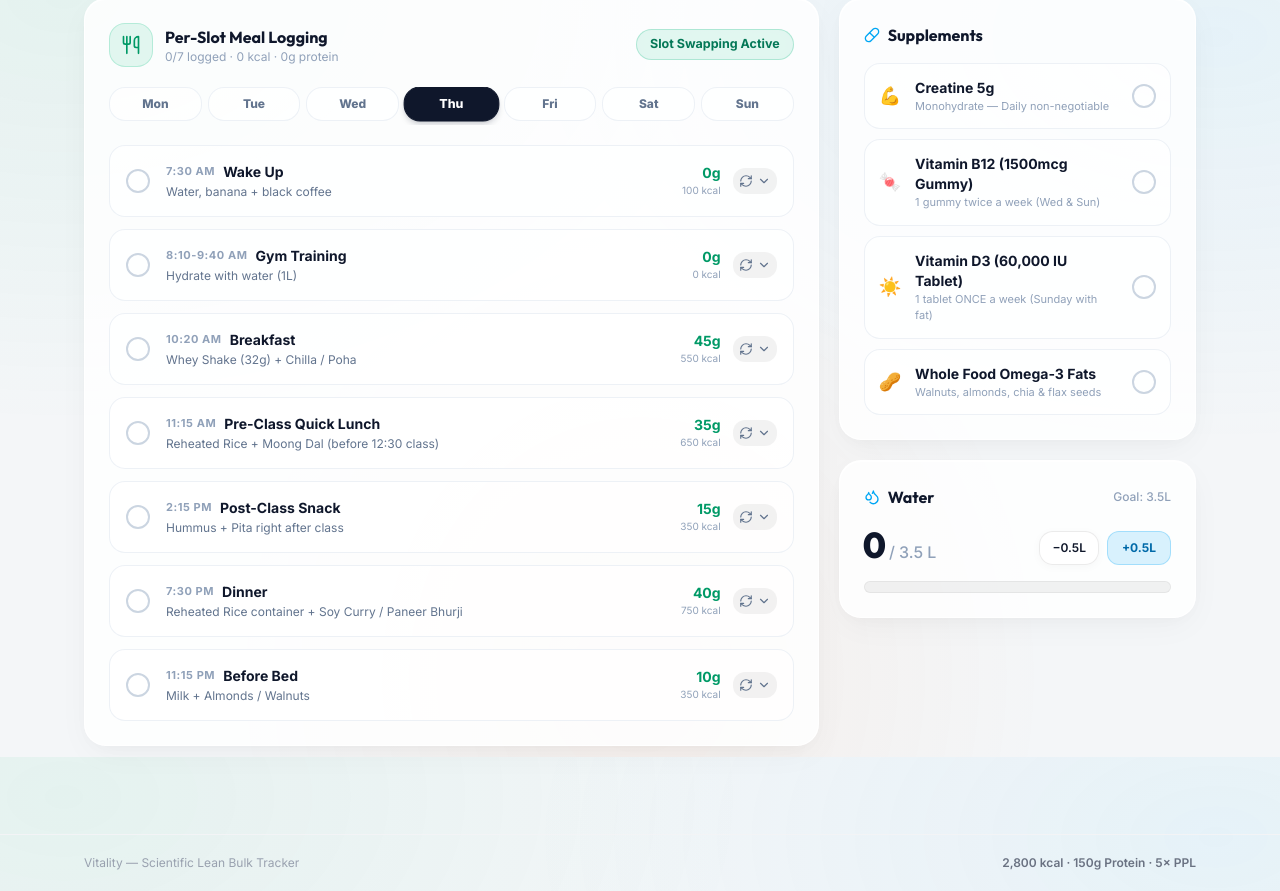
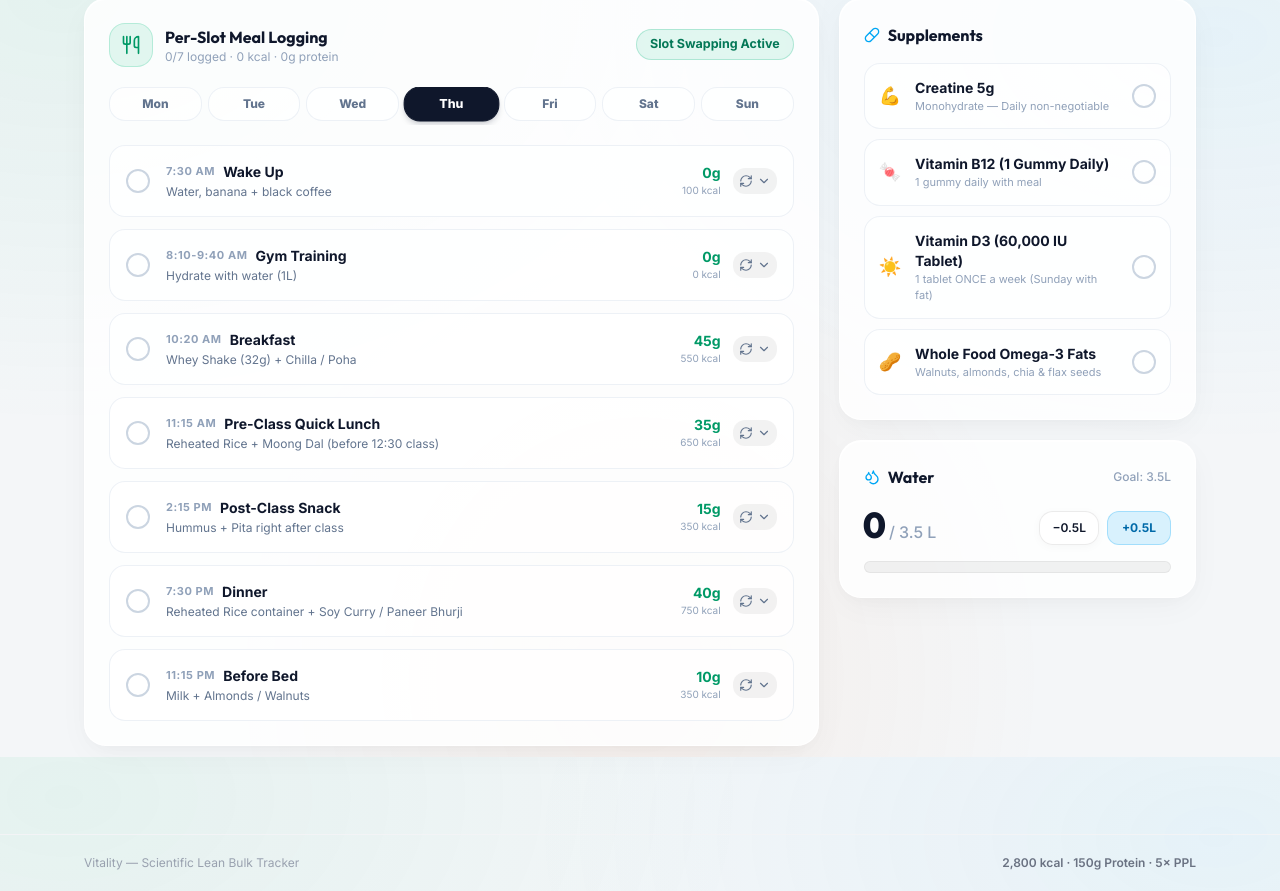
Before and after one commit to dhruv-1100/vitality, a React (Vite) app: page / in a window 1280 px wide. Shown: the part 843-1734 px from the top of the page. Built offline with nearby package versions, Linux system fonts and the light colour scheme; the HTML template or start-up script is replaced by a standard one.

Commit message:
Set Vitamin B12 schedule to 1 Gummy Daily in tracker and playbook

```diff
--- a/src/components/Dashboard.jsx
+++ b/src/components/Dashboard.jsx
@@ -431,7 +431,7 @@ export default function Dashboard({ setActiveTab, setSelectedRoutine }) {
             <div className="space-y-2.5">
               {[
                 { key: 'creatine', label: 'Creatine 5g', sub: 'Monohydrate — Daily non-negotiable', emoji: '💪' },
-                { key: 'b12', label: 'Vitamin B12 (1500mcg Gummy)', sub: '1 gummy twice a week (Wed & Sun)', emoji: '🍬' },
+                { key: 'b12', label: 'Vitamin B12 (1 Gummy Daily)', sub: '1 gummy daily with meal', emoji: '🍬' },
                 { key: 'd3', label: 'Vitamin D3 (60,000 IU Tablet)', sub: '1 tablet ONCE a week (Sunday with fat)', emoji: '☀️' },
                 { key: 'healthy_fats', label: 'Whole Food Omega-3 Fats', sub: 'Walnuts, almonds, chia & flax seeds', emoji: '🥜' },
               ].map(s => {
--- a/src/components/NextStepsView.jsx
+++ b/src/components/NextStepsView.jsx
@@ -56,10 +56,10 @@ export default function NextStepsView({ setActiveTab, setSelectedRoutine }) {
       id: `${selectedDate}-act4`,
       category: 'Supplements',
       icon: Zap,
-      title: isSunday ? `Daily Creatine 5g + Weekly D3 (60k IU) & B12 Gummy` : `Daily Creatine 5g`,
+      title: isSunday ? `Daily Creatine 5g + 1 B12 Gummy + Weekly D3 (60k IU)` : `Daily Creatine 5g + 1 B12 Gummy`,
       desc: isSunday
-        ? `Take 5g Creatine Monohydrate + 1 Vitamin D3 60,000 IU tablet (with breakfast fat) + 1 B12 Gummy (1500mcg).`
-        : `Take 5g Creatine Monohydrate daily. (B12 1500mcg gummy on Wed/Sun; D3 60k IU tablet on Sun only).`
+        ? `Take 5g Creatine Monohydrate + 1 B12 Gummy + 1 Vitamin D3 60,000 IU tablet (with breakfast fat).`
+        : `Take 5g Creatine Monohydrate + 1 B12 Gummy daily with breakfast/meal. (D3 60k IU tablet on Sunday only).`
     }
   ];
 
```
